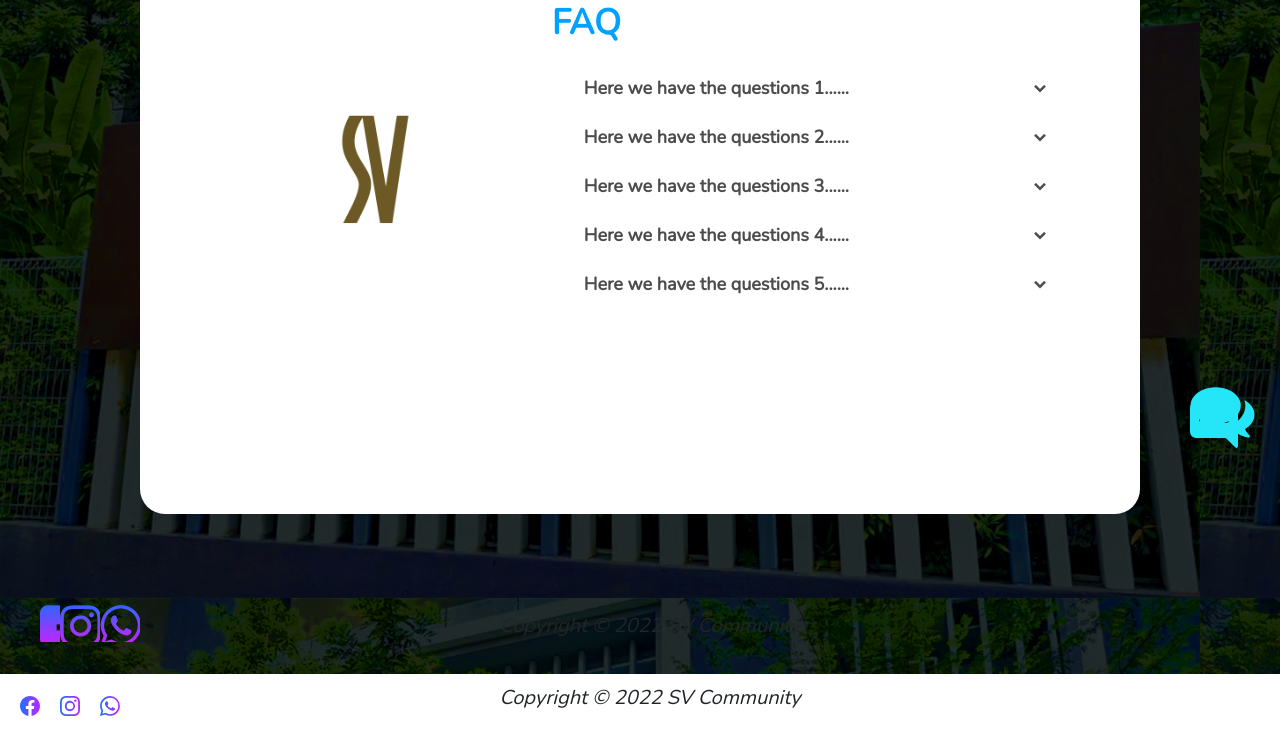
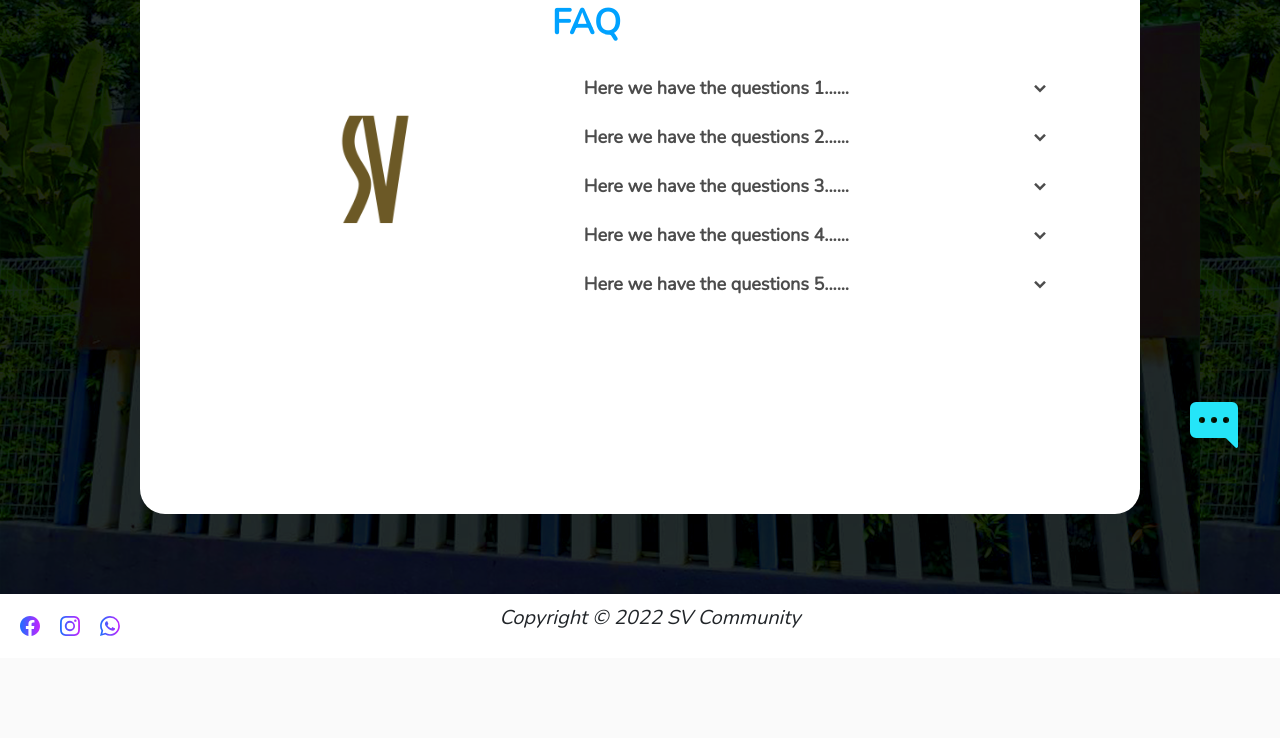
Before and after one commit to yiwan-21/southview, a PHP site: page /AboutUs/FAQ.html in a window 1280 px wide. Shown: the part 302-1040 px from the top of the page. After the commit the page ends 938 px from the top, so only its background shows below. Run offline with PHP 8.4, Linux system fonts and the light colour scheme; some libraries are stand-ins or nearby versions.

Commit message:
fix footer and bubble

```diff
--- a/AboutUs/FAQ.css
+++ b/AboutUs/FAQ.css
@@ -118,116 +118,6 @@ body{
     display: block;
 }
 
-/****** Chatting ******/
-.fa-comments{
-    color: #25E5F8;
-    position: fixed;
-    top: 85%;
-    left: 93%;
-    z-index: 1;
-}
-.fa-comments:hover{
-    cursor: pointer;
-    color:#23D2E3;
-}
-/* The popup chat - hidden by default */
-.chat-popup {
-    display: none;
-    position: fixed;
-    bottom: 0;
-    right: 15px;
-    z-index: 9;
-  }
-
-.form-container {
-    max-width: 300px;
-    padding: 10px;
-    border-radius: 20px;
-    background-color: #89969e;
-    box-shadow: 0 4px 8px 0 rgba(0, 0, 0, 0.2), 0 6px 20px 0 rgba(0, 0, 0, 0.19);
-}
-.form-container h1{
-      color: white;
-      font-family: 'Inter';
-}
-.form-container label{
-      padding-left: px;
-      font-family: 'Inter';
-}
-
-.form-container textarea {
-    width: 100%;
-    padding: 15px;
-    margin: 5px 0 22px 0;
-    border: none;
-    background: #f1f1f1;
-    resize: none;
-    min-height: 200px;
-}
-
-.form-container textarea:focus {
-    background-color: #ddd;
-    outline: none;
-}
-
-.form-container .btn {
-    background-color: #23D2E3;
-    color: white;
-    padding: 16px 20px;
-    border: none;
-    cursor: pointer;
-    width: 100%;
-    margin-bottom:10px;
-    opacity: 1;
-}
-
-.form-container .cancel {
-    background-color: red;
-}
-
-.form-container .btn:hover, .open-button:hover {
-    opacity: 0.8;
-    color:#ddd
-}
-
-/****** 5.0 FOOTER Section ******/
-.footer-rbar{
-    width: 100%;
-    display: flex;
-    align-items: center;
-    /* padding: 16px; */
-    height: 10vh;
-}
-
-.sv-icons, .emptysv{
-    flex: 1;
-}
-
-.sv-copyright{
-    align-self: center;
-    font-family: 'Inter';
-    text-align: center;
-    font-style: italic;
-    font-weight: 300;
-    font-size: 20px;
-}
-
-.my-icon{
-    align-self: center;
-    color: transparent;
-    background: linear-gradient(#236cff, #be25ff);
-    -webkit-background-clip: text;
-    padding-right: 20px;
-}
-
-.my-icon:hover{
-    cursor: pointer;
-}
-
-.fa-facebook-square{
-    padding-left: 20px;
-}
-
 @media (max-width: 948px){
     .accordion{
         max-width: 100%;
--- a/AboutUs/FAQ.html
+++ b/AboutUs/FAQ.html
@@ -86,33 +86,6 @@
         </div>
     </div>
 
-    <!-- Chatting Button -->
-    <i class="fa fa-comments fa-4x" aria-hidden="true" onclick="openForm()"></i>
-    <div class="chat-popup" id="myForm">
-        <form action="" class="form-container">
-        <h1>Chat</h1>
-
-        <label for="msg"><b>Message</b></label>
-        <textarea placeholder="Type message.." name="msg" required></textarea>
-
-        <button type="submit" class="btn">Send</button>
-        <button type="button" class="btn cancel" onclick="closeForm()">Close</button>
-        </form>
-    </div>
-
-    <footer>
-        <div class="footer-rbar">
-            <div class="sv-icons">
-                <p><i class="fa fa-facebook-square fa-3x my-icon"></i><i class="fa fa-instagram fa-3x my-icon"></i><i
-                        class="fa fa-whatsapp fa-3x my-icon"></i></p>
-            </div>
-            <div class="sv-copyright">
-                <p class="copyright"><i>Copyright &copy; 2022 SV Community</i></p>
-            </div>
-            <div class="emptysv"></div>
-        </div>
-    </footer>
-
     <script src="/navigation/navigation.js"></script>
     <script src="FAQ.js"></script>
 </body>
--- a/covidStatus/covidStatus.css
+++ b/covidStatus/covidStatus.css
@@ -9,6 +9,7 @@ body {
     padding: 0;
     outline: 0;
     background-image: url("../images/Southview-Background-Dark.png");
+    background-size: cover;
     color: var(--deep-blue);
 }
 
--- a/covidStatus/form.css
+++ b/covidStatus/form.css
@@ -9,6 +9,7 @@ body {
     padding: 0;
     outline: 0;
     background-image: url("../images/Southview-Background-Dark.png");
+    background-size: cover;
 }
 
 .tab {
--- a/covidStatus/healthyCovidStatus.css
+++ b/covidStatus/healthyCovidStatus.css
@@ -9,6 +9,7 @@ body {
     padding: 0;
     outline: 0;
     background-image: url("../images/Southview-Background-Dark.png");
+    background-size: cover;
     color: var(--deep-blue);
 }
 
--- a/covidStatus/report.css
+++ b/covidStatus/report.css
@@ -9,6 +9,7 @@ body {
     padding: 0;
     outline: 0;
     background-image: url("../images/Southview-Background-Dark.png");
+    background-size: cover;
 }
 
 .tab {
--- a/navigation/navigation.css
+++ b/navigation/navigation.css
@@ -62,6 +62,7 @@ body {
 
 #logo {
     width: 7rem;
+    cursor: pointer;
 }
 
 /****** Pop Out Profile Window ******/
--- a/navigation/navigation.html
+++ b/navigation/navigation.html
@@ -14,7 +14,7 @@
     <template id="navbar-template">
         <nav class="navbar">
             <div class="logo">
-                <img id="logo" src="/images/Logo SV.png" alt="logo">
+                <img id="logo" src="/images/Logo SV.png" alt="logo" onclick="window.location.href='/Homepage/indexHomepage.html'">
             </div>
             <div class="menu">
                 <a href="/Homepage/indexHomepage.html" class="menu-btn">HOME</a>
```
Also changed, not shown: AboutUs/AboutUs.css (+0 -110 lines), AboutUs/AboutUs.html (+0 -27 lines).
